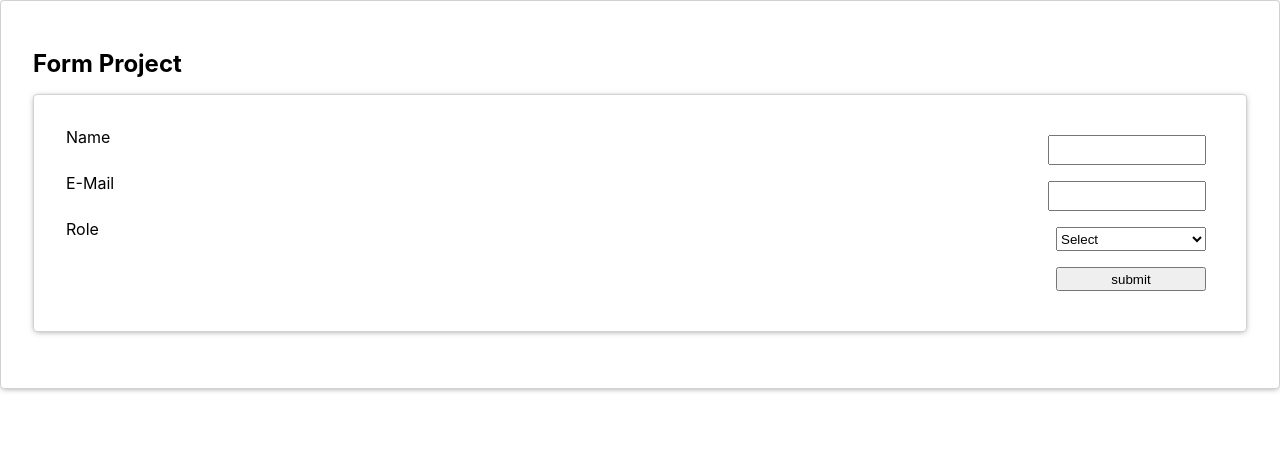
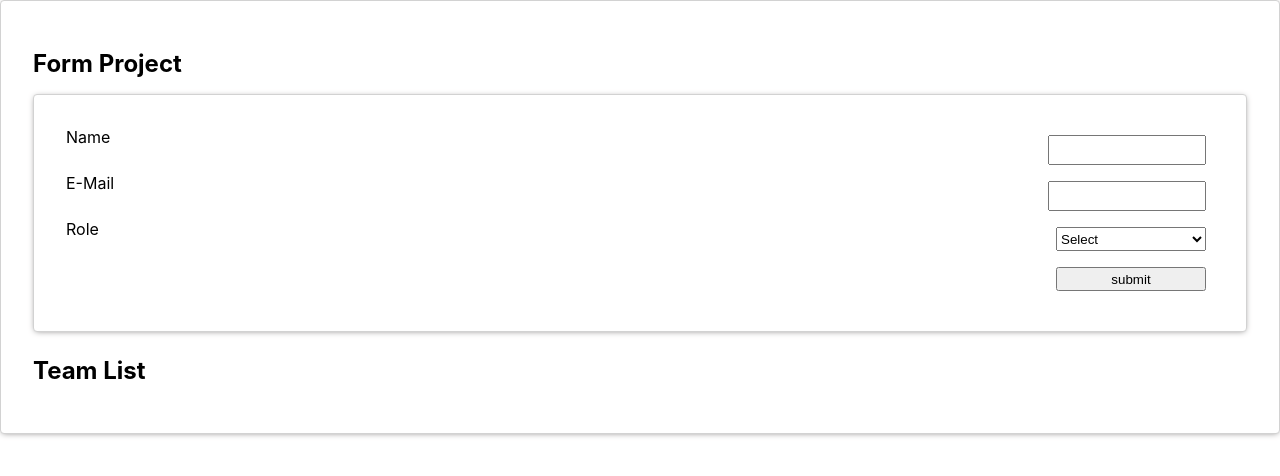
Before and after one commit to bloominstituteoftechnology/team-builder, a React (Create React App) app in the folder team-builder/: page / in a window 1280 px wide. Shown: the top 476 px of the page. Built offline with nearby package versions, Linux system fonts and the light colour scheme.

Commit message:
implemented if -> form not fully filled, dont submit

```diff
--- a/team-builder/src/App.js
+++ b/team-builder/src/App.js
@@ -30,7 +30,8 @@ const submitForm = () => {
     email: memberList.email.trim(),
     role: memberList.role,
   }
-
+  if(!newMember.name || !newMember.email || !newMember.role)
+    return;
   setMember([newMember, ...member])
   setMemberList(initialMemberList)
 }
@@ -43,6 +44,7 @@ const submitForm = () => {
         update={updateForm}
         submit={submitForm}
       />
+      <h1>Team List</h1>
       {
         member.map(mem => {
           return<Member details={mem}/>
```
Also changed, not shown: 1 other file (tests, documents, lock files or other folders).
